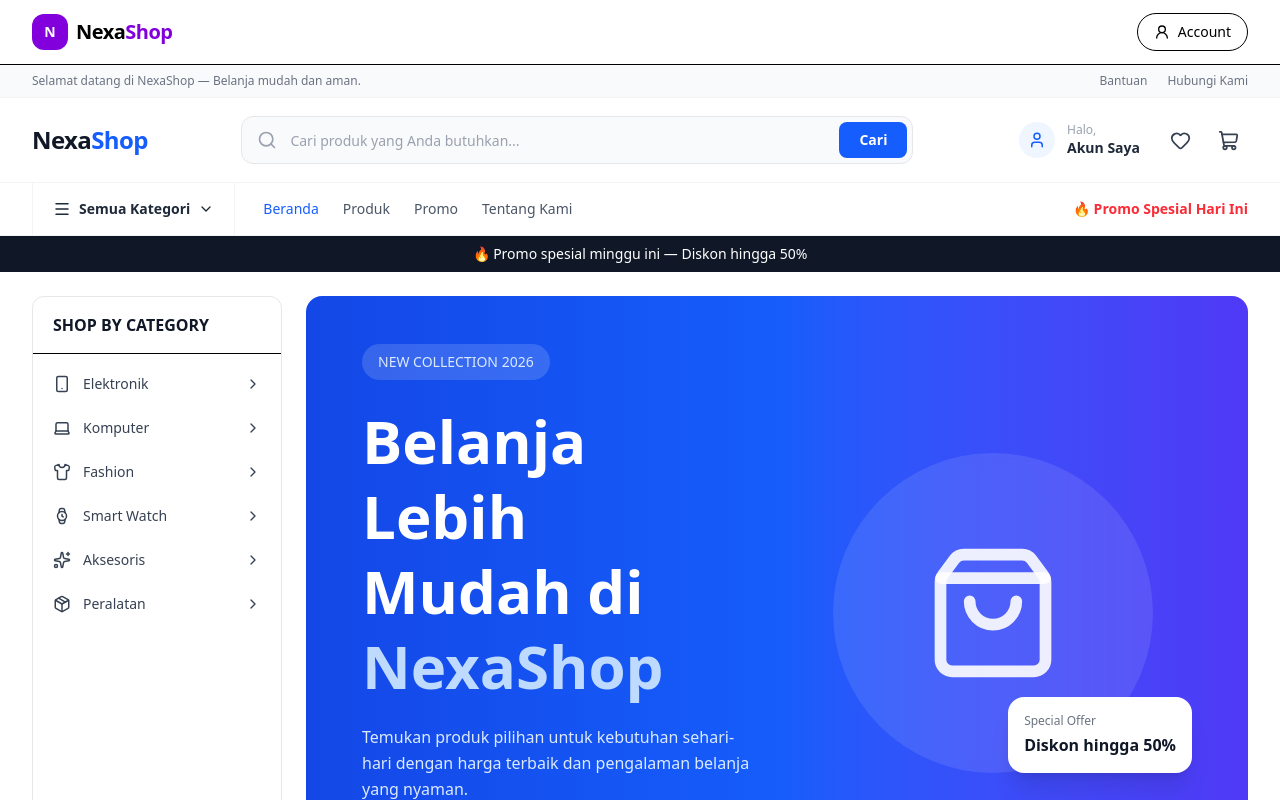
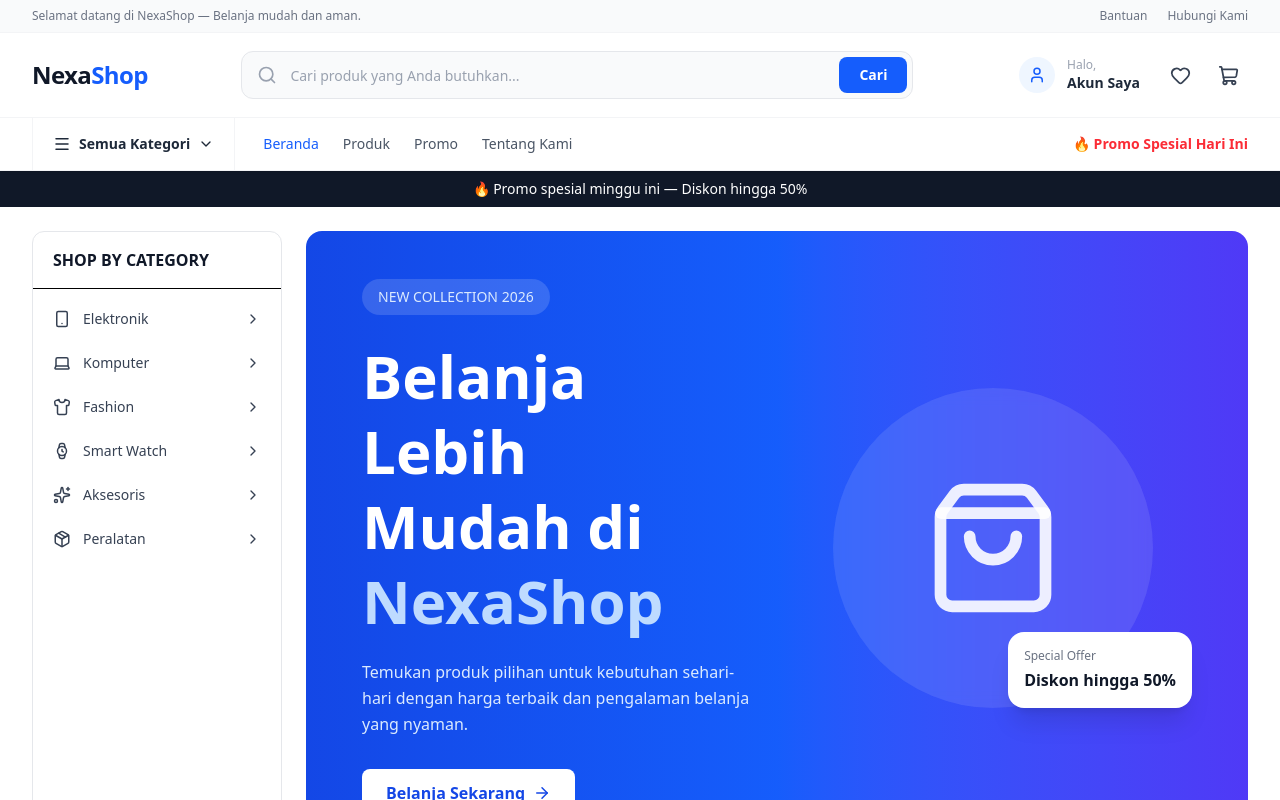
Before and after one commit to meigiyanto/03-e-commerce-store, a Next.js app: page / in a window 1280 px wide. Shown: the top 800 px of the page. Built offline with nearby package versions, Linux system fonts and the light colour scheme.

Commit message:
refaktori lanjutan

```diff
--- a/src/app/account/page.tsx
+++ b/src/app/account/page.tsx
@@ -1,10 +1,10 @@
-import { SignedIn, SignedOut, SignIn, SignUp, UserProfile, } from "@clerk/nextjs";
+import { SignInButton, SignOutButton, SignIn, SignUp, UserProfile, } from "@clerk/nextjs";
 
 export default function AccountPage() {
   return (
     <main className="min-h-[calc(100vh-4rem)] bg-muted/30 px-4 py-10 sm:px-6 lg:px-8">
       <div className="mx-auto flex w-full max-w-6xl flex-col items-center">
-        <SignedOut>
+        <SignOutButton>
           <div className="mb-8 max-w-xl text-center">
             <p className="mb-2 text-sm font-semibold uppercase tracking-wider text-purple-700">
             NexaShop Account
@@ -41,8 +41,8 @@ export default function AccountPage() {
               Create one
             </a>
           </p>
-        </SignedOut>
-        <SignedIn>
+        </SignOutButton>
+        <SignInButton>
           <div className="mb-8 w-full max-w-4xl">
             <p className="mb-2 text-sm font-semibold uppercase tracking-wider text-purple-700">
               My Account
@@ -60,7 +60,7 @@ export default function AccountPage() {
           <div className="w-full max-w-4xl">
             <UserProfile />
           </div>
-        </SignedIn>
+        </SignInButton>
       </div>
     </main>
   );
--- a/src/app/layout.tsx
+++ b/src/app/layout.tsx
@@ -1,9 +1,8 @@
 import Link from "next/link";
 import type { Metadata } from "next";
-import { ClerkProvider, Show, SignInButton, SignUpButton, UserButton } from '@clerk/nextjs'
+import { ClerkProvider } from '@clerk/nextjs'
 import { Geist, Geist_Mono } from "next/font/google";
 import { CartProvider } from "@/context/CartContext";
-import { UserRound } from "lucide-react";
 import "./globals.css";
 
 const geistSans = Geist({
@@ -26,32 +25,6 @@ export default function RootLayout({ children, }: Readonly<{ children: React.Rea
     <html lang="id" className={`${geistSans.variable} ${geistMono.variable} h-full antialiased`}>
       <body className="min-h-full flex flex-col bg-background text-foreground">
         <ClerkProvider>
-          {/* Navbar */}
-          <header className="sticky top-0 z-50 w-full border-b bg-background/95 backdrop-blur supports-[backdrop-filter]:bg-background/80">
-            <div className="mx-auto flex h-16 w-full max-w-7xl items-center justify-between px-4 sm:px-6 lg:px-8">
-              {/* Logo */}
-              <Link
-                 href="/"
-                 className="flex items-center gap-2 transition-opacity hover:opacity-80"
-               >
-                <div className="flex h-9 w-9 items-center justify-center rounded-xl bg-purple-700 text-sm font-bold text-white">
-                N
-                </div>
-                <span className="text-xl font-bold tracking-tight">
-                  Nexa<span className="text-purple-700">Shop</span>
-                </span>
-              </Link>
-
-              {/* Account */}
-              <Link
-                href="/account"
-                className="flex items-center gap-2 rounded-full border px-4 py-2 text-sm font-medium transition-colors hover:bg-muted"
-              >
-                <UserRound className="h-4 w-4" />
-                <span>Account</span>
-              </Link>
-            </div>
-          </header>
           {/* Main Content */}
           <main className="flex-1">
             <CartProvider>{children}</CartProvider>
```
